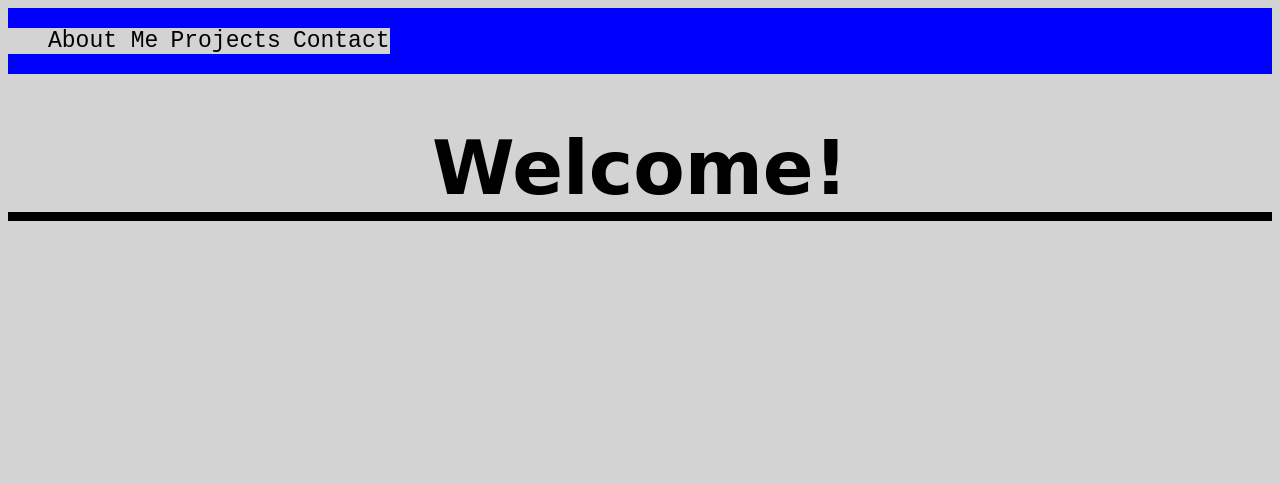
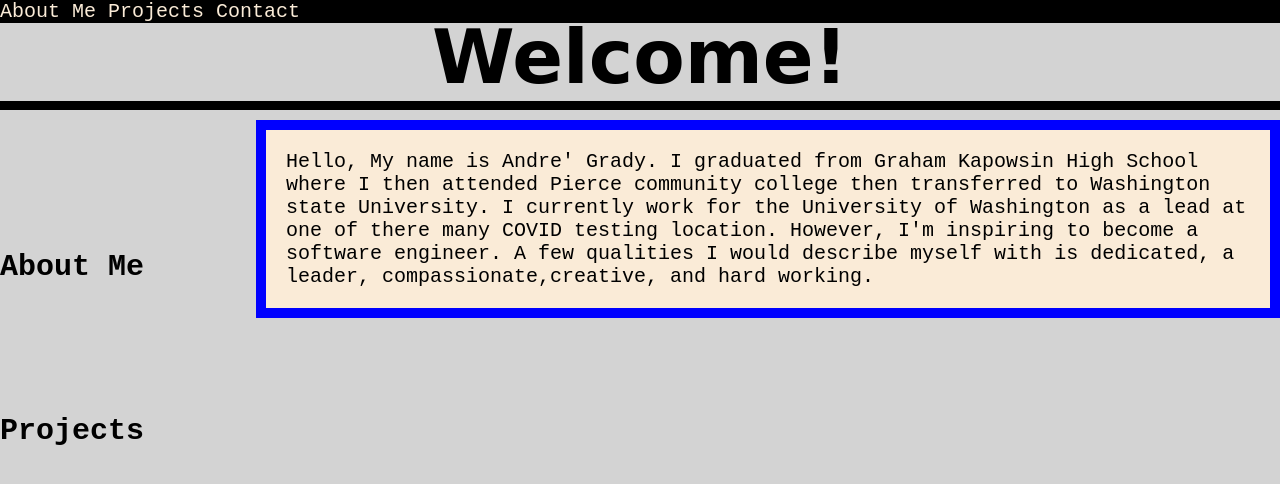
Before and after one commit to Grady253/Portfolio, a plain HTML site: page Assets/Index.html in a window 1280 px wide. Drawn offline with Linux system fonts and the light colour scheme.

Commit message:
I made changes to my HTML and CSS page. Added a description about me with a border and background color

```diff
--- a/Assets/Index.html
+++ b/Assets/Index.html
@@ -21,10 +21,24 @@
           </li>
         </ul>
     </nav>
-    <H1>Welcome!</H1>
+    <h1>Welcome!</h1>
     </header>
-    <section class="about">
+    <section id="about">
+      <h2 class="float_left">About Me </h2>
+        <div id="personal">
+            Hello, My name is Andre' Grady. I graduated from Graham Kapowsin High School where I then attended Pierce community college
+            then transferred to Washington state University. I currently work for the University of Washington as a lead at one of there
+            many COVID testing location. However, I'm inspiring to become a software engineer. A few qualities I would describe myself with
+            is dedicated, a leader, compassionate,creative, and hard working.
+        </div>
+    </section>
+    <section id="project">
+       <h2 class="float_left">Projects</h2>
+         <div id="my_work">
 
+
+
+         </div>
     </section>
   </Body>
 </html>
--- a/Assets/css/style.css
+++ b/Assets/css/style.css
@@ -1,42 +1,42 @@
 /* Gives the background color, and font of entire page. */
 *{
-    background-color:lightgrey;
-    font-size: 20px;
+    box-sizing: border-box;
+    padding: 0;
+    margin: 0;
 }
 
 /* Gives the body of the webpage a font */
 body{
     font-family: "COURIER NEW";
+    background-color:lightgrey;
+    font-size: 20px;
 }
 
 /* directs the content inside the header with centered text, the size of the text */
 header{
     text-align: center;
-    font-size: 20px;
-
+    padding-bottom: 20px;
 }
 
 /* this allows me to add flavor to the navigation bar on top of my HTML page  */
 nav{
     display: flex;
     justify-content:flex-start;
-    background-color: blue;
+    background-color: black;
 }
 nav ul{
     text-align: center;
     color: gray;
-
+    padding-left: -20px;
 }
 nav li{
     display: inline;
-
 }
 
 nav a{
-    color: black;
-    font-size: 23px;
+    color: antiquewhite;
+    font-size: 17px bold;
     text-decoration: none;
-
 }
 
 h1{
@@ -44,8 +44,20 @@ h1{
    font-family: cursive;
    border-bottom: solid black 9px;
    text-align: center;
+   margin: -10px;
+}
 
+.float_left{
+    display: flex;
+    float: left;
+    padding-top: 130px;
+    flex-direction: column;
 }
-#side{
-    text-align: center;
+
+#personal{
+    width: 80%;
+    border: 10px solid blue;
+    padding: 20px;
+    float: right;
+    background-color: antiquewhite;
 }
```
Also changed, not shown: Assets/javascript.js (deleted). Lines whose indentation alone changed are shown as unchanged.
